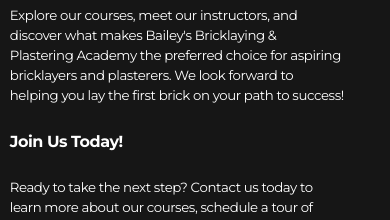
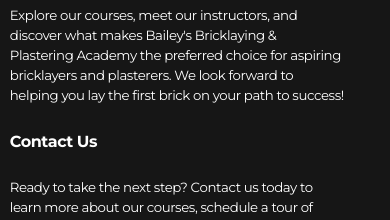
Before and after one commit to conorbailey90/baileys-construction-academy, a Next.js app: page /about in a window 390 px wide. Shown: the part 2560-2780 px from the top of the page. Built offline with nearby package versions, Linux system fonts and the light colour scheme.

Commit message:
About link updated in mobile nav

```diff
--- a/src/app/about/page.tsx
+++ b/src/app/about/page.tsx
@@ -65,7 +65,7 @@
             <br />
             <p className='text-balance'>Explore our courses, meet our instructors, and discover what makes Bailey&apos;s Bricklaying & Plastering Academy the preferred choice for aspiring bricklayers and plasterers. We look forward to helping you lay the first brick on your path to success!</p>
             <br />
-            <h5 className='font-bold'>Join Us Today!</h5>
+            <h5 className='font-bold'>Contact Us</h5>
             <br />
             <p className='text-balance'>Ready to take the next step? Contact us today to learn more about our courses, schedule a tour of our facilities, or speak with one of our advisors.</p>
         </div>
```
